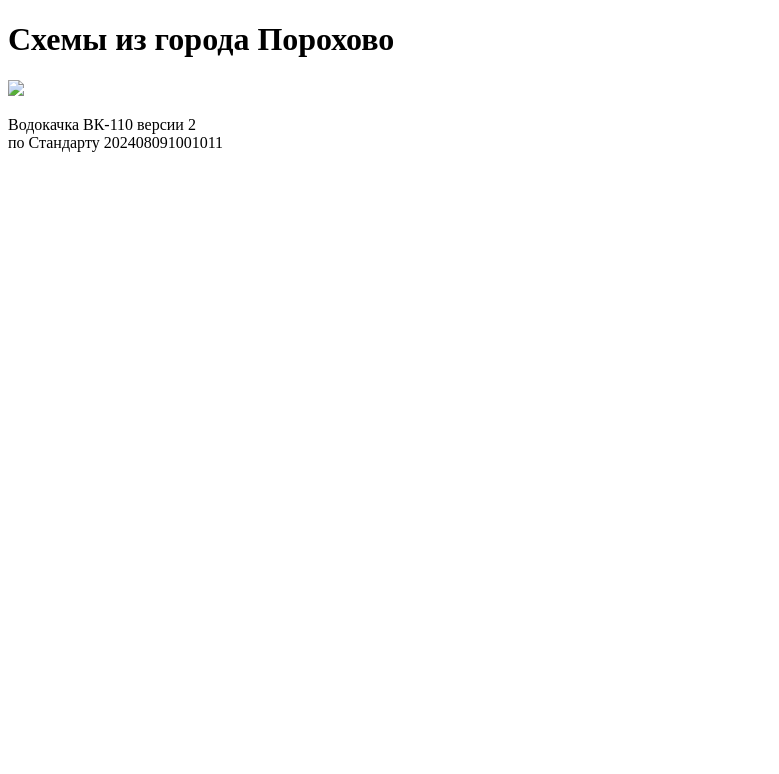
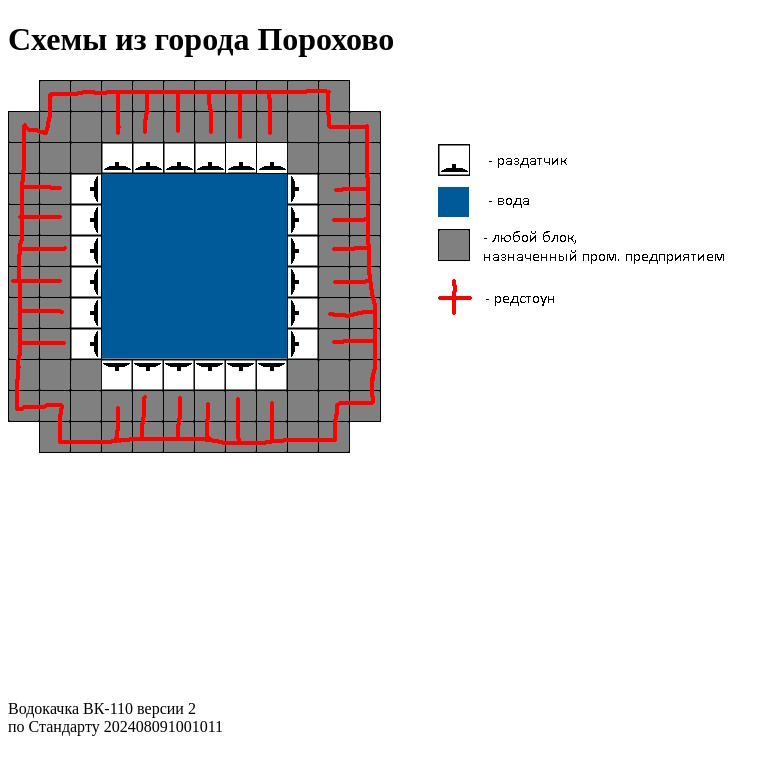
Before and after one commit to porohovo/porohovo.github.io, a plain HTML site: page schemes/index.html in a window 1280 px wide. Shown: the whole page, without its empty margins (0-779 px from the left). Drawn offline with Linux system fonts and the light colour scheme.

Commit message:
Update index.html

```diff
--- a/schemes/index.html
+++ b/schemes/index.html
@@ -5,7 +5,7 @@
     <H1>
       Схемы из города Порохово
     </H1>
-  <img src="schemes/202408091001011.jpg">
+  <img src="202408091001011.jpg">
   <p>Водокачка ВК-110 версии 2<br>по Стандарту 202408091001011</p>
 
   </body>
```
